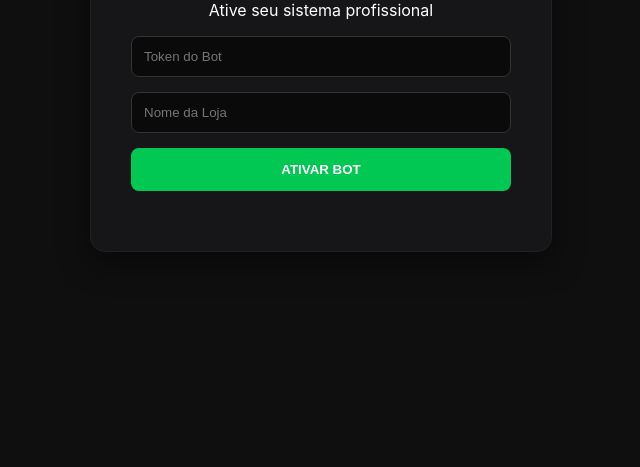
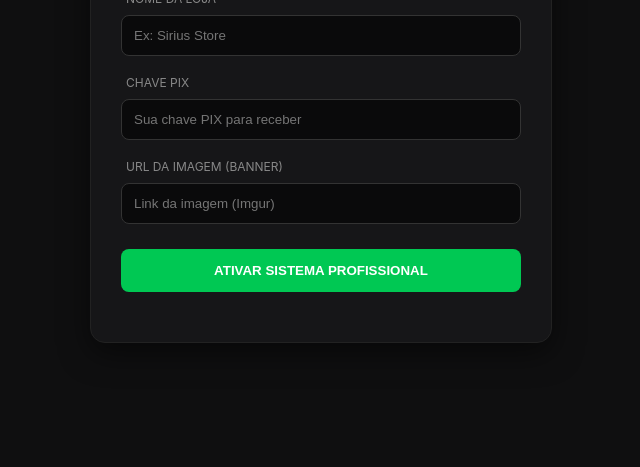
Before and after one commit to igrejaprovedor2019-cmyk/BOT-DE-VENDAS, a website: page index.html in a window 1280 px wide. Shown: the part 333-800 px from the top of the page, without its empty margins (319-959 px from the left). Drawn offline with Linux system fonts and the light colour scheme.

Commit message:
Update index.html

```diff
--- a/index.html
+++ b/index.html
@@ -2,42 +2,61 @@
 <html lang="pt-br">
 <head>
     <meta charset="UTF-8">
-    <title>Painel Sirius Maker</title>
+    <title>Painel gbz criator Pro</title>
     <style>
-        body { font-family: 'Inter', sans-serif; background: #0f0f10; color: white; display: flex; justify-content: center; align-items: center; height: 100vh; margin: 0; }
-        .container { background: #161618; padding: 40px; border-radius: 15px; width: 380px; box-shadow: 0 10px 30px rgba(0,0,0,0.5); border: 1px solid #222; text-align: center; }
-        h1 { color: #00c853; margin-bottom: 5px; }
-        input { width: 100%; padding: 12px; margin-bottom: 15px; border-radius: 8px; border: 1px solid #333; background: #0a0a0b; color: white; box-sizing: border-box; outline: none; }
-        button { width: 100%; padding: 14px; background: #00c853; color: white; border: none; border-radius: 8px; cursor: pointer; font-weight: bold; transition: 0.3s; }
-        button:hover { background: #00e676; }
-        #log { margin-top: 20px; font-size: 14px; }
+        body { font-family: 'Inter', sans-serif; background: #0f0f10; color: white; display: flex; justify-content: center; align-items: center; min-height: 100vh; margin: 0; }
+        .container { background: #161618; padding: 30px; border-radius: 15px; width: 400px; box-shadow: 0 10px 30px rgba(0,0,0,0.5); border: 1px solid #222; }
+        h1 { color: #00c853; text-align: center; margin-bottom: 20px; }
+        label { font-size: 12px; color: #888; margin-left: 5px; }
+        input { width: 100%; padding: 12px; margin: 8px 0 15px 0; border-radius: 8px; border: 1px solid #333; background: #0a0a0b; color: white; box-sizing: border-box; outline: none; }
+        input:focus { border-color: #00c853; }
+        button { width: 100%; padding: 14px; background: #00c853; color: white; border: none; border-radius: 8px; cursor: pointer; font-weight: bold; transition: 0.3s; margin-top: 10px; }
+        button:hover { background: #00e676; transform: translateY(-2px); }
+        #log { margin-top: 20px; text-align: center; font-size: 14px; }
     </style>
 </head>
 <body>
     <div class="container">
         <h1>Sirius Maker</h1>
-        <p>Ative seu sistema profissional</p>
-        <input type="text" id="token" placeholder="Token do Bot">
-        <input type="text" id="nomeLoja" placeholder="Nome da Loja">
-        <button onclick="ligar()">ATIVAR BOT</button>
+
+        <label>TOKEN DO BOT</label>
+        <input type="text" id="token" placeholder="Cole o token do Discord Developer Portal">
+
+        <label>NOME DA LOJA</label>
+        <input type="text" id="nomeLoja" placeholder="Ex: Sirius Store">
+
+        <label>CHAVE PIX</label>
+        <input type="text" id="pix" placeholder="Sua chave PIX para receber">
+
+        <label>URL DA IMAGEM (BANNER)</label>
+        <input type="text" id="banner" placeholder="Link da imagem (Imgur)">
+
+        <button onclick="ligarBot()">ATIVAR SISTEMA PROFISSIONAL</button>
         <div id="log"></div>
     </div>
+
     <script>
-        async function ligar() {
-            const token = document.getElementById('token').value;
-            const nomeLoja = document.getElementById('nomeLoja').value;
+        async function ligarBot() {
+            const data = {
+                token: document.getElementById('token').value,
+                nomeLoja: document.getElementById('nomeLoja').value,
+                pix: document.getElementById('pix').value,
+                banner: document.getElementById('banner').value
+            };
+
             const log = document.getElementById('log');
-            log.innerText = "⏳ Conectando e registrando comandos...";
+            log.innerText = "⏳ Configurando Bot...";
+
             try {
-                const res = await fetch('/ligar-bot', {
+                const response = await fetch('/ligar-bot', {
                     method: 'POST',
                     headers: { 'Content-Type': 'application/json' },
-                    body: JSON.stringify({ token, nomeLoja })
+                    body: JSON.stringify(data)
                 });
-                const data = await res.json();
-                log.innerText = data.msg || data.erro;
-                log.style.color = data.erro ? "red" : "#00c853";
-            } catch (e) { log.innerText = "Erro ao conectar."; }
+                const resData = await response.json();
+                log.innerText = resData.msg || resData.erro;
+                log.style.color = resData.erro ? "#ff5252" : "#00c853";
+            } catch (err) { log.innerText = "Erro na conexão!"; }
         }
     </script>
 </body>
```
